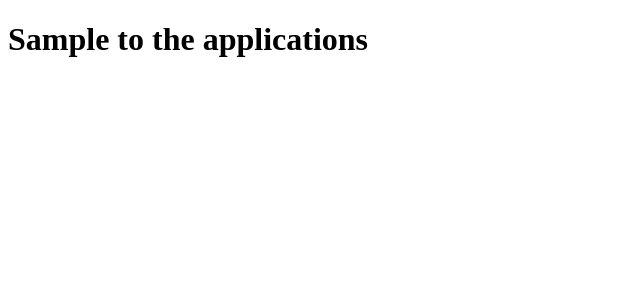
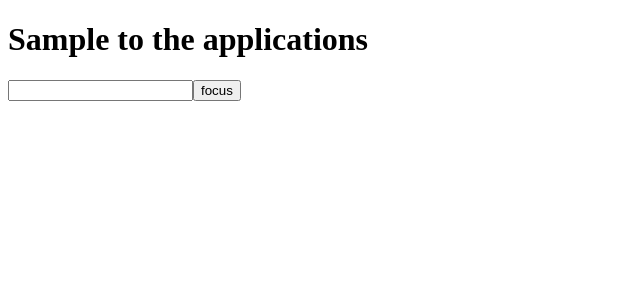
Before and after one commit to sree1411/testing_purpse, a React (Create React App) app: page / in a window 1280 px wide. Shown: the top 300 px of the page, without its empty margins (0-640 px from the left). Built offline with nearby package versions, Linux system fonts and the light colour scheme; the HTML template or start-up script is replaced by a standard one.

Commit message:
forward_ref

```diff
--- a/src/App.js
+++ b/src/App.js
@@ -1,11 +1,19 @@
-import React from 'react'
+import React, { useRef } from 'react'
+import ChildComponent from './ChildComponent'
 
 
 function App() {
+
+
+   const inputRef = useRef(null)
+
+
   return (
     <div>
 
       <h1> Sample to the applications </h1>
+      <ChildComponent ref={inputRef} />
+      <button onClick={()=>inputRef.current.focus()} >  focus</button>
 
     </div>
   )
--- /dev/null
+++ b/src/ChildComponent.jsx
@@ -0,0 +1,7 @@
+import React, { forwardRef } from 'react'
+
+const ChildComponent = forwardRef((props, ref)=>{
+    return <input ref={ref} />
+})
+
+export default ChildComponent
```
